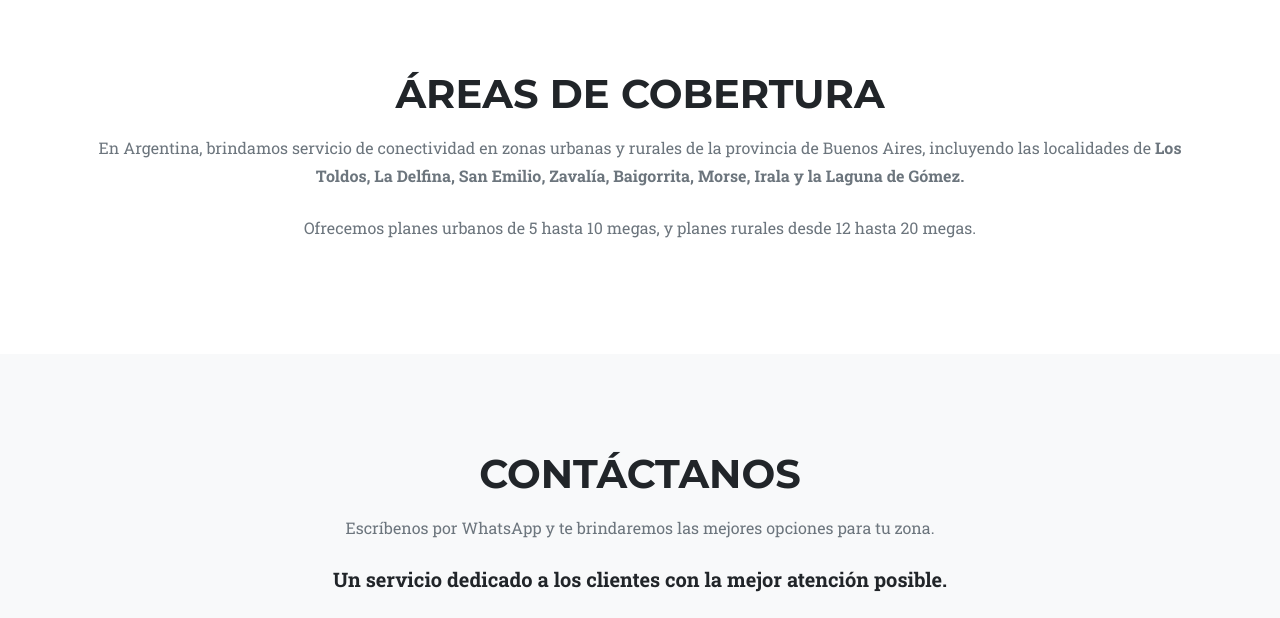
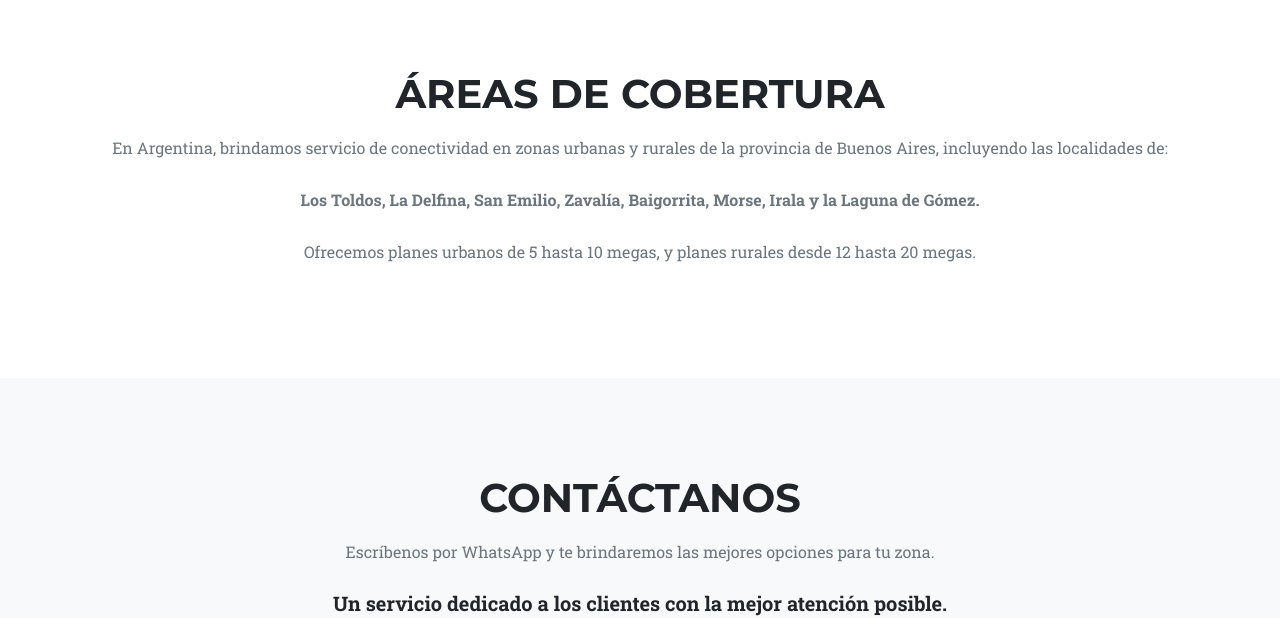
Before and after one commit to granor236/granor, a website: page index.html in a window 1280 px wide. Shown: the part 2240-2858 px from the top of the page. Drawn offline with nearby package versions, Linux system fonts and the light colour scheme.

Commit message:
Update index.html

```diff
--- a/index.html
+++ b/index.html
@@ -179,7 +179,8 @@
         <div class="text-center">
             <h2 class="section-heading text-uppercase">Áreas de cobertura</h2>
             <p class="text-muted">En Argentina, brindamos servicio de conectividad en zonas urbanas y rurales de la provincia de Buenos Aires,
-                incluyendo las localidades de <b>Los Toldos, La Delfina, San Emilio, Zavalía, Baigorrita, Morse, Irala y la Laguna de Gómez.</b></p>
+                incluyendo las localidades de: </p>
+                <p class="text-muted" style="margin-top: 1.5rem;"><b>Los Toldos, La Delfina, San Emilio, Zavalía, Baigorrita, Morse, Irala y la Laguna de Gómez.</b></p>
 
             <p class="text-muted" style="margin-top: 1.5rem;">Ofrecemos planes urbanos de 5 hasta 10 megas, y planes rurales desde 12 hasta 20 megas.</p>
         </div>
```
